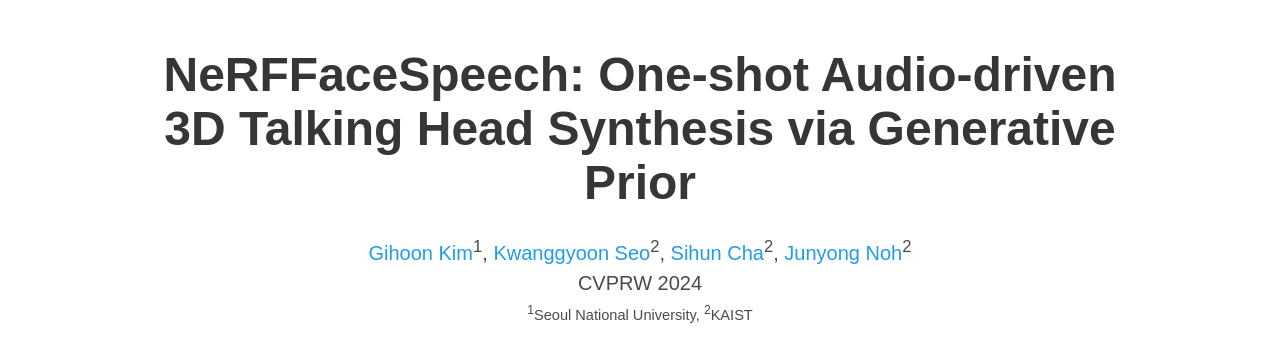
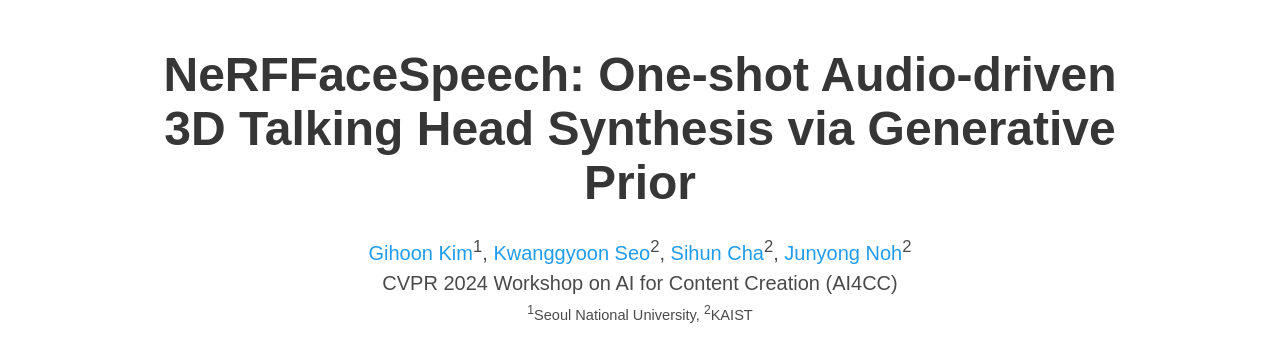
Before and after one commit to rlgnswk/NeRFFaceSpeech_ProjectPage, a plain HTML site: page index.html in a window 1280 px wide. Shown: the top 337 px of the page. Drawn offline with nearby package versions, Linux system fonts and the light colour scheme; no server answers; some icons are missing; a web font is replaced by a local one.

Commit message:
Update index.html

```diff
--- a/index.html
+++ b/index.html
@@ -87,7 +87,7 @@
                   </div>
 
                   <div class="is-size-5 publication-authors">
-                    <span class="author-block">CVPRW 2024<br></span>
+                    <span class="author-block">CVPR 2024 Workshop on AI for Content Creation (AI4CC)<br></span>
                     <span class="eql-cntrb"><small><br><sup>1</sup>Seoul National University, <sup>2</sup>KAIST</small></span>
                   </div>
 
```
